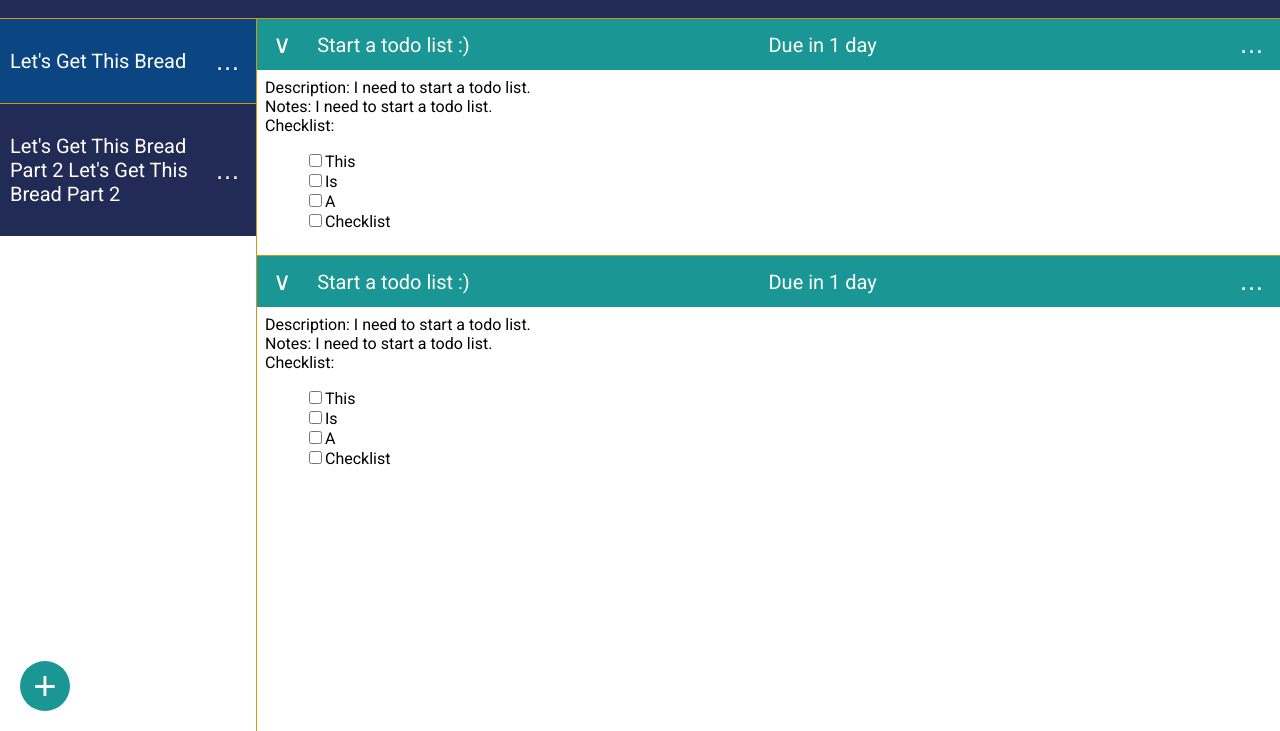
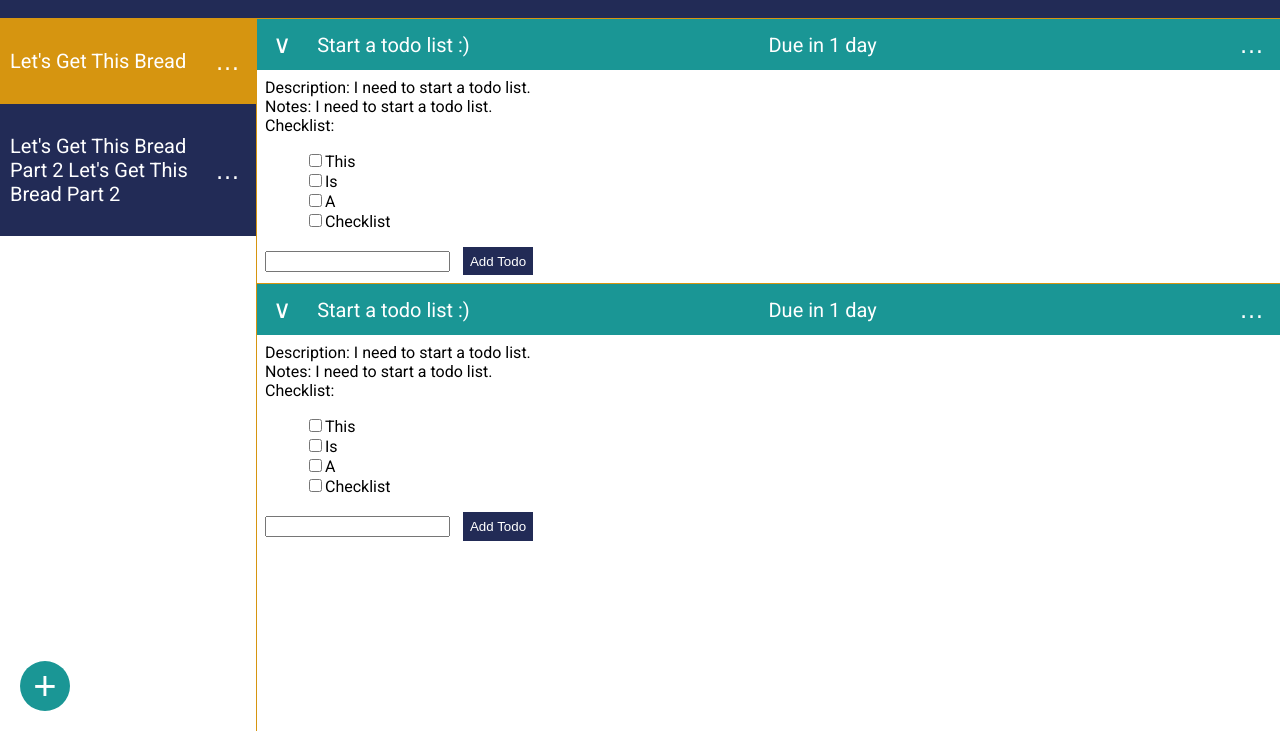
Before and after one commit to lindsaysofia/todo-list, a website built with webpack: page dist/index.html in a window 1280 px wide. Shown: the part 69-800 px from the top of the page. Built offline with nearby package versions, Linux system fonts and the light colour scheme.

Commit message:
Can now add new items to todo checklist

```diff
--- a/src/applicationLogic.js
+++ b/src/applicationLogic.js
@@ -1,6 +1,7 @@
 import todo from './todo';
 import project from './project';
 import domLogic from './domLogic';
+import { add } from 'date-fns';
 
 const applicationLogic = (function () {
   const projects = [];
@@ -91,10 +92,20 @@ const applicationLogic = (function () {
     }
   };
 
+  const handleNewTodo = (e) => {
+    e.preventDefault();
+    let newTodoValue = e.target[e.target.length - 2].value;
+    let todoIndex = e.target.parentElement.parentElement.dataset.index;
+    projects[activeProjectIndex].todoList[todoIndex].checklist.push(newTodoValue);
+    domLogic.displayTodoList(projects[activeProjectIndex].todoList);
+    addEventListeners();
+  };
+
   const addEventListeners = () => {
     const projectItems = document.querySelectorAll('.project-item');
     const projectItemTitles = document.querySelectorAll('.project-item .title');
     const actionsButtons = document.querySelectorAll('.actions');
+    const forms = document.querySelectorAll('form');
 
     projectItems.forEach(projectItem => projectItem.addEventListener('click', activateProject));
     projectItemTitles.forEach(title => {
@@ -106,6 +117,7 @@ const applicationLogic = (function () {
     actionsComplete.addEventListener('click', handleCompleteAndDelete);
     actionsEdit.addEventListener('click', handleEdit);
     actionsDelete.addEventListener('click', handleCompleteAndDelete);
+    forms.forEach(form => form.addEventListener('submit', handleNewTodo));
   };
 
   const initiateTodoProject = () => {
--- a/src/domLogic.js
+++ b/src/domLogic.js
@@ -81,16 +81,16 @@ const domLogic = (function () {
       checklistItem.innerHTML = `<input type="checkbox"><label>${item}</label>`;
       todoChecklistItems.appendChild(checklistItem);
     });
-    // const todoChecklistInput = document.createElement('input');
-    // todoChecklistInput.type = 'text';
-    // const todoChecklistSubmit = document.createElement('input');
-    // todoChecklistSubmit.type = 'submit';
-    // todoChecklistSubmit.value = 'Add Todo';
-    // todoChecklistSubmit.classList.add('submit');
+    const todoChecklistInput = document.createElement('input');
+    todoChecklistInput.type = 'text';
+    const todoChecklistSubmit = document.createElement('input');
+    todoChecklistSubmit.type = 'submit';
+    todoChecklistSubmit.value = 'Add Todo';
+    todoChecklistSubmit.classList.add('submit');
     todoChecklist.appendChild(todoChecklistName);
     todoChecklist.appendChild(todoChecklistItems);
-    // todoChecklist.appendChild(todoChecklistInput);
-    // todoChecklist.appendChild(todoChecklistSubmit);
+    todoChecklist.appendChild(todoChecklistInput);
+    todoChecklist.appendChild(todoChecklistSubmit);
 
     expandTodo.appendChild(todoDescription);
     expandTodo.appendChild(todoNotes);
--- a/src/style.css
+++ b/src/style.css
@@ -76,7 +76,7 @@ button {
 }
 
 .project-item.active {
-  background-color: var(--color-blue);
+  background-color: var(--color-gold);
 }
 
 #content {
@@ -115,8 +115,26 @@ button {
 
 .expand {}
 
+.expand .checklist ul {
+}
+
 .expand .checklist li {
   list-style: none;
+}
+
+.expand input {
+}
+
+.expand .submit {
+  border: none;
+  background-color: var(--color-navy);
+  color: white;
+  margin-left: 1em;
+  padding: .5em;
+}
+
+.expand .submit:hover {
+  background-color: var(--color-gold);
 }
 
 input[type=checkbox]:checked + label {
@@ -145,6 +163,7 @@ button.add {
 button:hover,
 .todo-item .main .due-date:hover,
 input[type=checkbox]:hover,
-#actions-list:hover {
+#actions-list:hover,
+.expand .submit:hover {
   cursor: pointer;
 }
```
